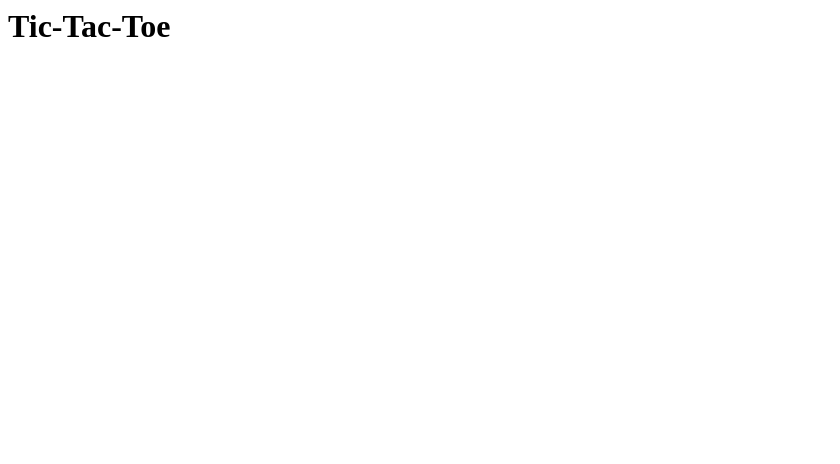
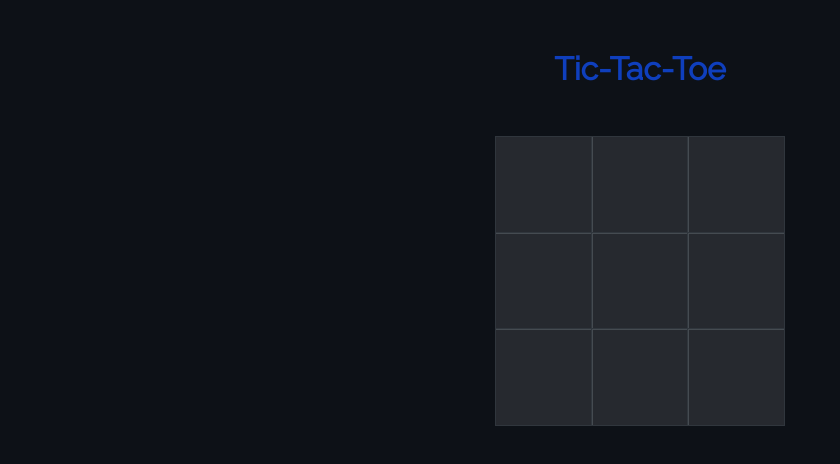
Before and after one commit to liwll/tic-tac-toe, a plain HTML site: page index.html in a window 1280 px wide. Shown: the whole page, without its empty margins (0-840 px from the left). Drawn offline with Linux system fonts and the light colour scheme.

Commit message:
Player turns and basic game logic working, improved UI, should implement checking for winners next

```diff
--- a/index.html
+++ b/index.html
@@ -5,6 +5,7 @@
     <meta name="viewport" content="width=device-width, initial-scale=1.0">
     <title>Tic-Tac-Toe</title>
     <link rel="stylesheet" href="style.css">
+    <link href="https://fonts.googleapis.com/css2?family=Raleway&display=swap" rel="stylesheet">
 </head>
 <body>
     <h1>Tic-Tac-Toe</h1>
--- a/script.js
+++ b/script.js
@@ -1,5 +1,5 @@
 const GameBoard = (() => {
-    const board = [0, 0, 0, 0, 0, 0, 0, 0, 0];
+    let board = [0, 0, 0, 0, 0, 0, 0, 0, 0];
     const getBoard = () => board;
     const placeX = index => {
         board[index] = 1;
@@ -11,12 +11,48 @@ const GameBoard = (() => {
         board = [0, 0, 0, 0, 0, 0, 0, 0, 0];
     };
     return {
-        board,
         getBoard,
         placeX,
         placeO,
         clearBoard,
     };
+})();
+
+const Player = (name, symbol) => {
+    const getName = () => name;
+    const getSymbol = () => symbol;
+    return {getName, getSymbol};
+}
+
+const GameController = (() => {
+    let turn = 0;
+    let isOver = false;
+    const turnX = (i) => {
+        if (GameBoard.getBoard()[i] === 0) {
+            GameBoard.placeX(i);
+            console.log(GameBoard.getBoard());
+            console.log(GameController.turn++);
+            return true;
+        }
+    }
+    const turnO = (i) => {
+        if (GameBoard.getBoard()[i] === 0) {
+            GameBoard.placeO(i);
+            console.log(GameBoard.getBoard());
+            console.log(GameController.turn++);
+            return true;
+        }
+    }
+    const checkWinner = () => {
+
+    }
+    return {
+        turn,
+        turnX,
+        turnO,
+        isOver,
+        checkWinner,
+    }
 })();
 
 const DisplayController = (() => {
@@ -25,18 +61,27 @@ const DisplayController = (() => {
         for (let i = 0; i < 9; i++) {
             const square = document.createElement('div');
             square.classList.add('square');
+            square.dataset.index = i;
+            square.addEventListener('click', () => {
+                if (GameController.turn % 2 === 0) {
+                    if (GameController.turnX(i)) {
+                        square.textContent = 'X';
+                    }
+                }
+                else {
+                    if (GameController.turnO(i)) {
+                        square.textContent = 'O';
+                    }
+                }
+            });
             board.appendChild(square);
         }
     }
-    const displayBoard = gameBoard => {
-    }
     return {
-        displayBoard,
+        setup,
     };
 })();
 
-const Player = (name, symbol) => {
-    const getName = () => name;
-    const getSymbol = () => symbol;
-    return {getName, getSymbol};
-}
+const gameController = GameController;
+console.log(GameBoard.getBoard());
+DisplayController.setup();
--- a/style.css
+++ b/style.css
@@ -0,0 +1,33 @@
+* {
+    font-family: 'Raleway', sans-serif;
+    color: #0f3fbd;
+    background-color: #0d1117;
+}
+
+body {
+    font-size: 2vmin;
+    margin: 50px auto;
+    text-align: center;
+}
+
+.board {
+    display: grid;
+    width: 36vh;
+    margin: 50px auto;
+    grid-template-columns: repeat(3, 12vh);
+}
+
+.square {
+    background-color: rgba(255, 255, 255, 0.1);
+    border: 1px solid #30363d;
+    margin: -1px;
+    width: 12vh;
+    height: 12vh;
+    font-size: 3em;
+}
+
+.square:hover {
+    background-color: rgba(255, 255, 255, 0.2);
+    color: white;
+    cursor: pointer;
+}
```
